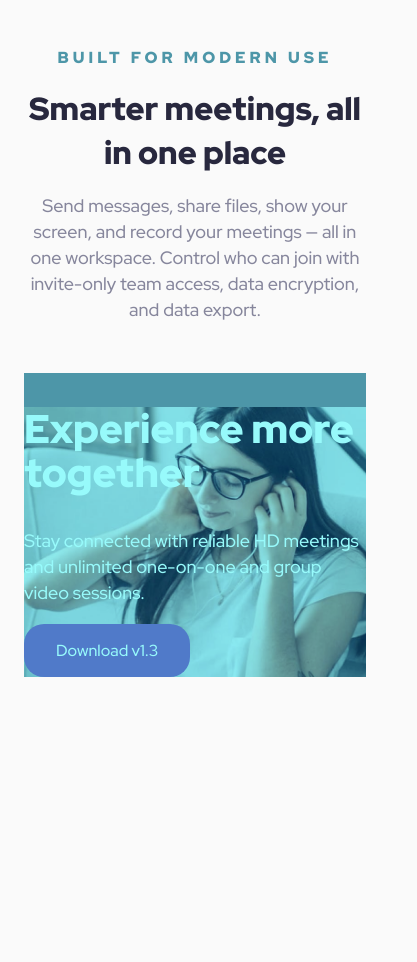
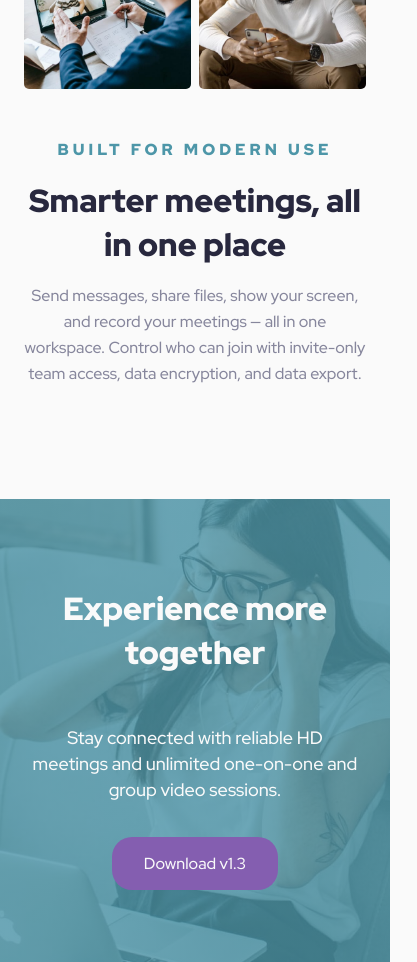
Before and after one commit to CKHarrison/meet-landing-page, a website: page dist/index.html in a window 390 px wide. Shown: the part 1020-1982 px from the top of the page, 417 px wide, since content can reach past the window. Before the commit the page ends 1713 px from the top, so only its background shows below. Drawn offline with Linux system fonts and the light colour scheme.

Commit message:
Finish footer mobile design and overall mobile design for page

```diff
--- a/sass/_config.scss
+++ b/sass/_config.scss
@@ -34,10 +34,11 @@
   font-size: 2.5rem;
   font-weight: 900;
   line-height: 44px;
+  margin: .5em;
   }
 
   p {
-    font-size: 1.125rem;
+    font-size: 1rem;
     font-weight: 500;
     line-height: 26px;
   }
--- a/sass/_footer.scss
+++ b/sass/_footer.scss
@@ -1,30 +1,36 @@
+.footer {
+    // margin: -1em -3em;
+    padding: 4.5em 2em;
+    position: relative;
+    text-align: center;
 
+    &-inside {
+      display: flex;
+      flex-direction: column;
+      align-items: center;
+      position: relative;
+      gap: 1em 0;
+    }
 
-.footer-overlay {
-  // position: relative;
-  background-color: $teal-primary;
-}
+    .footer-heading {
+      font-size: 2em;
+    }
 
-// .footer-overlay::after {
-//   content: '';
-//   display: block;
-//   position: absolute;
-//   height: 100%;
-//   width: 100%;
-//   background: $teal-primary;
-//   top: 0;
-//   left: 0;
-//   opacity: .75;
-// }
-.footer {
-    background-image: url(/starter-code/assets/mobile/image-footer.jpg);
-    background-size: cover;
-    mix-blend-mode: overlay;
-    object-fit: cover;
-
-
-    .main-content {
-      // figure out why this doesn't work
-      z-index: 99;
+    .footer-text {
+      font-size: 1.125rem;;
     }
   }
+
+  .footer::before {
+    content: "";
+    position: absolute;
+    top: 0;
+    left:0;
+    width: 100%;
+    height: 100%;
+    background-image:
+      linear-gradient(rgba(77,150,169,.8), rgba(77,150,169,.8)),
+      url(/starter-code/assets/mobile/image-footer.jpg);
+    background-size: cover;
+    // background-blend-mode: hard-light;
+  }
--- a/sass/_header.scss
+++ b/sass/_header.scss
@@ -4,13 +4,16 @@
   align-items: center;
   text-align: center;
   gap: 2em;
+  margin-top: 2em;
+
+
 
   .logo {
     width: 35%;
   }
 
   .mobile-hero {
-    width: 130%;
+    width: 100%;
   }
 
   .hero-links {
--- a/sass/style.scss
+++ b/sass/style.scss
@@ -11,5 +11,11 @@
   align-items: center;
   margin: 1em 1.5em;
   gap:  2em;
+}
 
+.wrapper {
+  display: flex;
+  flex-direction: column;
+  justify-content: space-between;
+  gap: 5em;
 }
```
Also changed, not shown: dist/css/style.min.css, dist/index.html, 1 other file.
